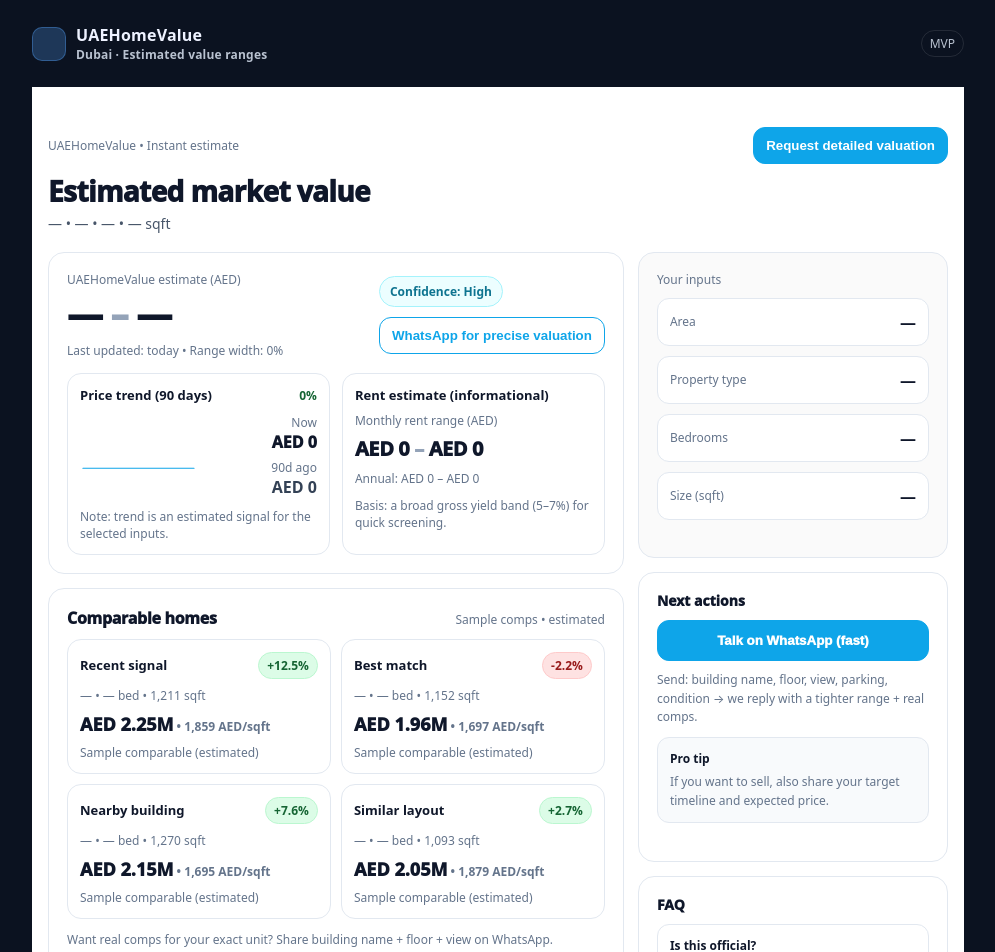
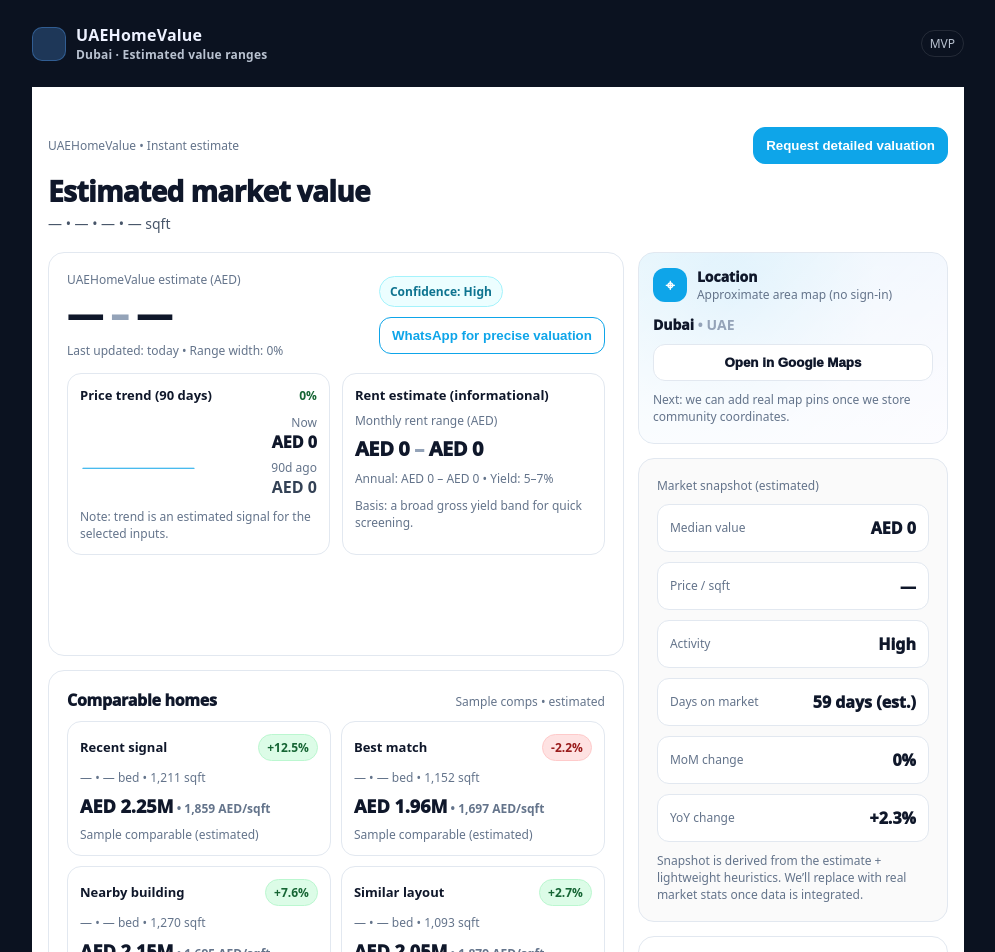
Before and after one commit to yy84567195/uaehomevalue, a Next.js app: page /result in a window 1280 px wide. Shown: the top 952 px of the page, without its empty margins (142-1137 px from the left). Built offline with nearby package versions, Linux system fonts and the light colour scheme.

Commit message:
Add map + market snapshot (Zillow style)

```diff
--- a/app/result/ResultClient.tsx
+++ b/app/result/ResultClient.tsx
@@ -9,18 +9,13 @@
   return url.searchParams.get(name) || "";
 }
 
-function clamp(n: number, lo: number, hi: number) {
-  return Math.max(lo, Math.min(hi, n));
-}
-
-// Deterministic hash -> number (stable per same input)
+// Deterministic hash -> 0..1 (stable per same input)
 function hashTo01(input: string) {
   let h = 2166136261;
   for (let i = 0; i < input.length; i++) {
     h ^= input.charCodeAt(i);
     h = Math.imul(h, 16777619);
   }
-  // 0..1
   return ((h >>> 0) % 100000) / 100000;
 }
 
@@ -53,9 +48,7 @@
     return [x, y];
   });
 
-  return pts
-    .map(([x, y], i) => `${i === 0 ? "M" : "L"} ${x.toFixed(2)} ${y.toFixed(2)}`)
-    .join(" ");
+  return pts.map(([x, y], i) => `${i === 0 ? "M" : "L"} ${x.toFixed(2)} ${y.toFixed(2)}`).join(" ");
 }
 
 export default function ResultClient() {
@@ -96,6 +89,12 @@
   }, [area, type, beds, sizeSqftStr, min, max, confidence]);
   const waUrl = `https://wa.me/${whatsappNumber}?text=${msg}`;
 
+  // Google Maps (no API key)
+  const mapsQuery = useMemo(() => {
+    const q = (area || "Dubai") + ", UAE";
+    return `https://www.google.com/maps/search/?api=1&query=${encodeURIComponent(q)}`;
+  }, [area]);
+
   // Seeded “market signals”
   const seed = useMemo(() => `${area}|${type}|${beds}|${sizeSqftStr}|${min}|${max}`, [area, type, beds, sizeSqftStr, min, max]);
   const base01 = useMemo(() => hashTo01(seed), [seed]);
@@ -104,13 +103,12 @@
   const trend = useMemo(() => {
     const points = 12;
     const out: number[] = [];
-    const drift = (base01 - 0.5) * 0.06; // -3%..+3% total drift
+    const drift = (base01 - 0.5) * 0.06; // -3%..+3% drift
     const vol = 0.012 + base01 * 0.01; // 1.2%..2.2% wiggle
     const start = mid > 0 ? mid * (1 - drift / 2) : 0;
 
     for (let i = 0; i < points; i++) {
       const t = i / (points - 1);
-      // deterministic pseudo-noise
       const n01 = hashTo01(`${seed}|t${i}`);
       const noise = (n01 - 0.5) * 2; // -1..1
       const value = start * (1 + drift * t) * (1 + noise * vol);
@@ -130,7 +128,6 @@
 
   // Rent estimate (rough) – show as informational
   const rent = useMemo(() => {
-    // assume 5%–7% gross yield band, annual -> monthly
     const lo = mid * 0.05;
     const hi = mid * 0.07;
     return {
@@ -138,6 +135,8 @@
       monthlyMax: Math.round(hi / 12),
       annualMin: Math.round(lo),
       annualMax: Math.round(hi),
+      yieldMinPct: 5,
+      yieldMaxPct: 7,
     };
   }, [mid]);
 
@@ -180,10 +179,35 @@
       });
     }
 
-    // sort by closeness in size
     out.sort((a, b) => Math.abs(a.size - baseSize) - Math.abs(b.size - baseSize));
     return out;
   }, [seed, beds, sizeSqft, mid]);
+
+  // Market snapshot (derived, no external data)
+  const market = useMemo(() => {
+    const ppsf = sizeSqft > 0 && mid > 0 ? mid / sizeSqft : 0;
+    const rangeWidthPct = mid > 0 ? ((max - min) / mid) * 100 : 0;
+
+    // Activity heuristic: tighter range + higher confidence => higher "signal quality"
+    const c = (confidence || "").toLowerCase();
+    const confScore = c.includes("high") ? 1 : c.includes("med") ? 0.6 : 0.35;
+    const tightScore = 1 - Math.min(1, rangeWidthPct / 35); // 0..1
+    const activityScore = confScore * 0.6 + tightScore * 0.4;
+    const activity = activityScore > 0.72 ? "High" : activityScore > 0.5 ? "Medium" : "Low";
+
+    const yoy = (hashTo01(seed + "|yoy") - 0.5) * 12; // -6%..+6% (est.)
+    const mom = (hashTo01(seed + "|mom") - 0.5) * 4; // -2%..+2% (est.)
+    const dom = Math.round(18 + hashTo01(seed + "|dom") * 45); // 18..63 days (est.)
+
+    return {
+      ppsf,
+      rangeWidthPct,
+      activity,
+      yoy,
+      mom,
+      dom,
+    };
+  }, [sizeSqft, mid, max, min, confidence, seed]);
 
   // Confidence badge style
   const confColor = useMemo(() => {
@@ -208,7 +232,7 @@
                 border: "1px solid #0ea5e9",
                 background: "#0ea5e9",
                 color: "#fff",
-                padding: isMobile ? "10px 12px" : "10px 12px",
+                padding: "10px 12px",
                 borderRadius: 12,
                 fontWeight: 900,
                 cursor: "pointer",
@@ -251,7 +275,7 @@
                     {formatAED(min)} <span style={{ color: "#94a3b8" }}>–</span> {formatAED(max)}
                   </div>
                   <div style={{ marginTop: 8, fontSize: 12, color: "#64748b" }}>
-                    Last updated: today • Range width: {pct(((max - min) / Math.max(1, mid)) * 100)}
+                    Last updated: today • Range width: {pct(market.rangeWidthPct)}
                   </div>
                 </div>
 
@@ -328,10 +352,10 @@
                     {formatAedShort(rent.monthlyMin)} <span style={{ color: "#94a3b8" }}>–</span> {formatAedShort(rent.monthlyMax)}
                   </div>
                   <div style={{ marginTop: 8, fontSize: 12, color: "#64748b" }}>
-                    Annual: {formatAedShort(rent.annualMin)} – {formatAedShort(rent.annualMax)}
+                    Annual: {formatAedShort(rent.annualMin)} – {formatAedShort(rent.annualMax)} • Yield: {rent.yieldMinPct}–{rent.yieldMaxPct}%
                   </div>
                   <div style={{ marginTop: 10, fontSize: 12, color: "#64748b" }}>
-                    Basis: a broad gross yield band (5–7%) for quick screening.
+                    Basis: a broad gross yield band for quick screening.
                   </div>
                 </div>
               </div>
@@ -371,7 +395,10 @@
 
                     <div style={{ marginTop: 8, fontSize: 18, fontWeight: 950 }}>
                       {formatAedShort(c.price)}
-                      <span style={{ fontSize: 12, color: "#64748b", fontWeight: 700 }}> • {Math.round(c.ppsf).toLocaleString("en-US")} AED/sqft</span>
+                      <span style={{ fontSize: 12, color: "#64748b", fontWeight: 700 }}>
+                        {" "}
+                        • {Math.round(c.ppsf).toLocaleString("en-US")} AED/sqft
+                      </span>
                     </div>
 
                     <div style={{ marginTop: 8, fontSize: 12, color: "#64748b" }}>{c.note}</div>
@@ -442,8 +469,117 @@
 
           {/* Right column */}
           <div style={{ display: "grid", gap: 14 }}>
-            {/* Inputs */}
+            {/* MAP CARD (Zillow vibe) */}
+            <div style={{ border: "1px solid #e2e8f0", borderRadius: 16, overflow: "hidden" }}>
+              <div
+                style={{
+                  height: isMobile ? 160 : 190,
+                  background:
+                    "linear-gradient(135deg, rgba(14,165,233,0.18), rgba(99,102,241,0.12)), radial-gradient(circle at 30% 20%, rgba(14,165,233,0.20), transparent 55%)",
+                  position: "relative",
+                  padding: 14,
+                }}
+              >
+                <div
+                  style={{
+                    position: "absolute",
+                    inset: 0,
+                    backgroundImage:
+                      "linear-gradient(rgba(255,255,255,0.6), rgba(255,255,255,0.85))",
+                    pointerEvents: "none",
+                  }}
+                />
+                <div style={{ position: "relative" }}>
+                  <div style={{ display: "flex", alignItems: "center", gap: 10 }}>
+                    <div
+                      style={{
+                        width: 34,
+                        height: 34,
+                        borderRadius: 12,
+                        background: "#0ea5e9",
+                        color: "#fff",
+                        display: "grid",
+                        placeItems: "center",
+                        fontWeight: 950,
+                      }}
+                    >
+                      ⌖
+                    </div>
+                    <div>
+                      <div style={{ fontWeight: 950, fontSize: 14 }}>Location</div>
+                      <div style={{ fontSize: 12, color: "#64748b" }}>Approximate area map (no sign-in)</div>
+                    </div>
+                  </div>
+
+                  <div style={{ marginTop: 12, fontSize: 14, fontWeight: 950 }}>
+                    {area || "Dubai"} <span style={{ color: "#94a3b8", fontWeight: 900 }}>• UAE</span>
+                  </div>
+
+                  <div style={{ marginTop: 10, display: "grid", gridTemplateColumns: "1fr", gap: 10 }}>
+                    <a href={mapsQuery} target="_blank" rel="noreferrer" style={{ textDecoration: "none" }}>
+                      <button
+                        style={{
+                          width: "100%",
+                          border: "1px solid #e2e8f0",
+                          background: "#ffffff",
+                          color: "#0f172a",
+                          padding: "10px 12px",
+                          borderRadius: 12,
+                          fontWeight: 950,
+                          cursor: "pointer",
+                        }}
+                      >
+                        Open in Google Maps
+                      </button>
+                    </a>
+                  </div>
+
+                  <div style={{ marginTop: 10, fontSize: 12, color: "#64748b" }}>
+                    Next: we can add real map pins once we store community coordinates.
+                  </div>
+                </div>
+              </div>
+            </div>
+
+            {/* MARKET SNAPSHOT */}
             <div style={{ border: "1px solid #e2e8f0", borderRadius: 16, padding: pad, background: "#fafafa" }}>
+              <div style={{ fontSize: 12, color: "#64748b", marginBottom: 10 }}>Market snapshot (estimated)</div>
+
+              <div style={{ display: "grid", gap: 10 }}>
+                {[
+                  ["Median value", formatAedShort(mid)],
+                  ["Price / sqft", market.ppsf > 0 ? `${Math.round(market.ppsf).toLocaleString("en-US")} AED/sqft` : "—"],
+                  ["Activity", market.activity],
+                  ["Days on market", `${market.dom} days (est.)`],
+                  ["MoM change", pct(market.mom)],
+                  ["YoY change", pct(market.yoy)],
+                ].map(([k, v]) => (
+                  <div
+                    key={k}
+                    style={{
+                      padding: 12,
+                      borderRadius: 12,
+                      background: "#fff",
+                      border: "1px solid #e2e8f0",
+                      display: "flex",
+                      alignItems: "center",
+                      justifyContent: "space-between",
+                      gap: 12,
+                    }}
+                  >
+                    <div style={{ fontSize: 12, color: "#64748b" }}>{k}</div>
+                    <div style={{ fontWeight: 950, textAlign: "right" }}>{v}</div>
+                  </div>
+                ))}
+              </div>
+
+              <div style={{ marginTop: 10, fontSize: 12, color: "#64748b" }}>
+                Snapshot is derived from the estimate + lightweight heuristics. We’ll replace with real market stats once data is integrated.
+              </div>
+            </div>
+
+            {/* INPUTS */}
+            <div style={{ border: "1px solid #e2e8f0", borderRadius: 16, padding: pad }}>
               <div style={{ fontSize: 12, color: "#64748b", marginBottom: 10 }}>Your inputs</div>
 
               <div style={{ display: "grid", gap: 10 }}>
@@ -507,33 +643,14 @@
               </div>
             </div>
 
-            {/* FAQ */}
-            <div style={{ border: "1px solid #e2e8f0", borderRadius: 16, padding: pad }}>
-              <div style={{ fontWeight: 950, fontSize: 14 }}>FAQ</div>
-              <div style={{ marginTop: 10, display: "grid", gap: 10 }}>
-                {[
-                  ["Is this official?", "No. It’s an informational estimate, not a certified valuation."],
-                  ["Why a range, not a number?", "Because view, floor, condition, and comps vary a lot in Dubai."],
-                  ["Can you provide a formal valuation?", "We can guide you or connect you with a certified valuer/agent."],
-                ].map(([q, a]) => (
-                  <div key={q} style={{ padding: 12, borderRadius: 12, background: "#fff", border: "1px solid #e2e8f0" }}>
-                    <div style={{ fontWeight: 900, fontSize: 12 }}>{q}</div>
-                    <div style={{ marginTop: 6, fontSize: 12, color: "#64748b", lineHeight: 1.55 }}>{a}</div>
-                  </div>
-                ))}
-              </div>
-            </div>
-
             {/* Disclaimer */}
             <div style={{ fontSize: 12, color: "#94a3b8", padding: "0 4px" }}>
-              Estimates and sample comps are informational and may differ from actual market prices. Not a formal appraisal.
+              Estimates, sample comps, and market snapshot are informational and may differ from actual market prices. Not a formal appraisal.
             </div>
           </div>
         </div>
 
-        <div style={{ marginTop: 18, fontSize: 12, color: "#94a3b8" }}>
-          © {new Date().getFullYear()} UAEHomeValue
-        </div>
+        <div style={{ marginTop: 18, fontSize: 12, color: "#94a3b8" }}>© UAEHomeValue</div>
       </div>
     </div>
   );
```
